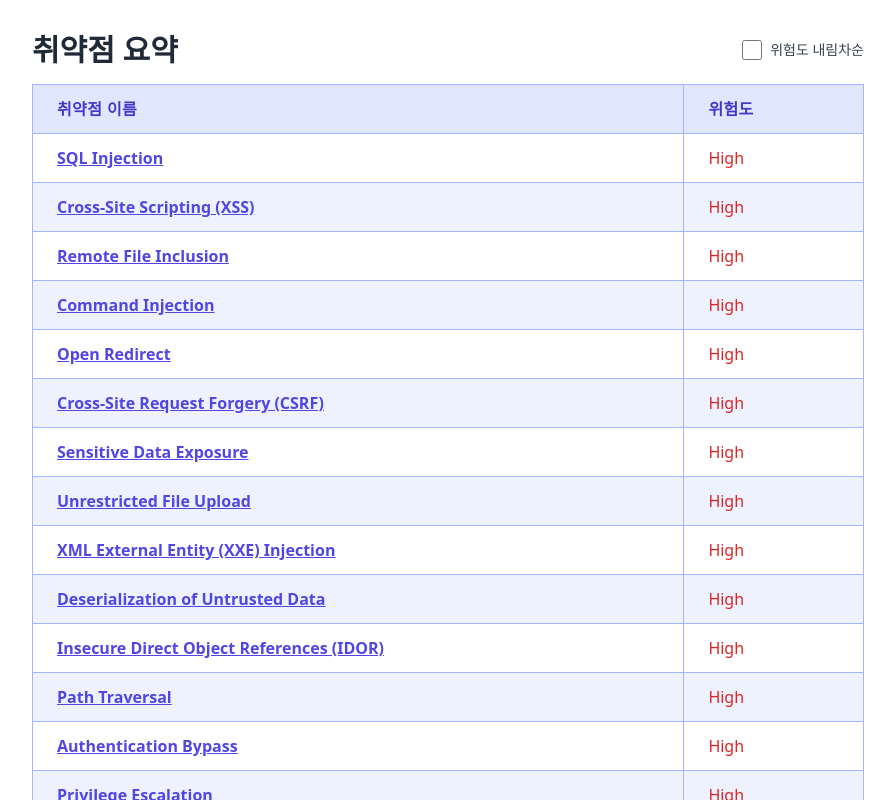
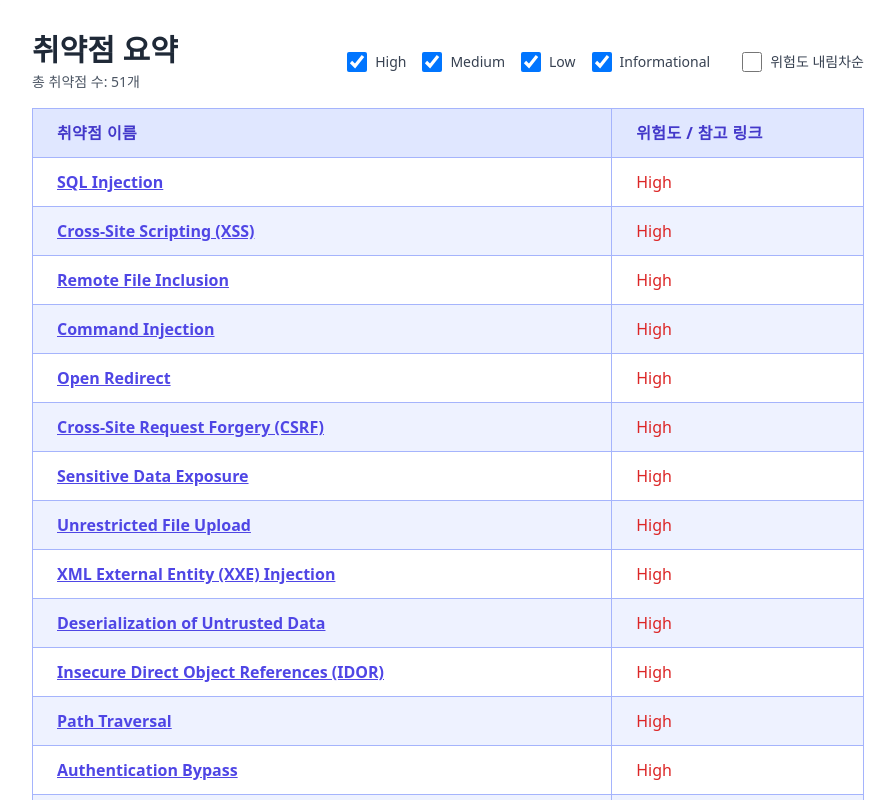
Before and after one commit to SecurePJT/zap_FrontEnd, a React (Create React App) app in the folder vuln-checker/: page /vulnerability-summary in a window 1280 px wide. Shown: the top 800 px of the page, without its empty margins (192-1087 px from the left). Built offline with nearby package versions, Linux system fonts and the light colour scheme.

Commit message:
14차 위험도 기준 추가/ 리스크 정도로 목록 필터링 추가/  위험도 갯수 추가

```diff
--- a/vuln-checker/src/pages/VulnerabilityList.jsx
+++ b/vuln-checker/src/pages/VulnerabilityList.jsx
@@ -75,7 +75,7 @@ export default function VulnerabilityList() {
     setResponseData(null);
 
     try {
-      let apiUrl = 'http://localhost:5000/api/scan';
+      let apiUrl = 'http://192.168.0.210:8088';
 
       const checkedTypes = Object.entries(scanSettings.types)
         .filter(([_, checked]) => checked)
@@ -92,8 +92,9 @@ export default function VulnerabilityList() {
         // SQL/XSS 체크 없을 때는 crawling, passive, active 모두 포함
         const options = [];
         if (scanSettings.crawling === 'O') options.push('crawl');
+        if (scanSettings.active === 'O') options.push('active');
         if (scanSettings.passive === 'O') options.push('passive');
-        if (scanSettings.active === 'O') options.push('active');
+
 
         if (options.length > 0) {
           apiUrl += '/' + options.join('-');
@@ -103,6 +104,7 @@ export default function VulnerabilityList() {
       const requestBody = { url: urlInput };
 
       const response = await axios.post(apiUrl, requestBody);
+      console.log(response)
       setResponseData(response.data);
     } catch (err) {
       setError('API 요청 실패: ' + (err.response?.data?.message || err.message));
--- a/vuln-checker/src/pages/VulnerabilitySummary.jsx
+++ b/vuln-checker/src/pages/VulnerabilitySummary.jsx
@@ -1,10 +1,17 @@
-//취약점 목록과 리스크 를 보여줌
-// VulnerabilitySummary.jsx
 import React, { useState } from 'react';
 import { Link, useLocation } from 'react-router-dom';
 
 export default function VulnerabilitySummary() {
   const location = useLocation();
+  const [sortOrder, setSortOrder] = useState('asc');
+
+  // 위험도 필터 상태 (초기값 모두 true)
+  const [riskFilters, setRiskFilters] = useState({
+    High: true,
+    Medium: true,
+    Low: true,
+    Informational: true,
+  });
 
   const exampleAlerts = [
     { risk: "High", name: "SQL Injection" },
@@ -56,49 +63,86 @@ export default function VulnerabilitySummary() {
     { risk: "Medium", name: "Clickjacking in iframe" },
     { risk: "Low", name: "Insecure Meta Refresh Tag" },
     { risk: "High", name: "Business Logic Vulnerability" },
-    { risk: "Medium", name: "WebSocket Vulnerability" }
+    { risk: "Medium", name: "WebSocket Vulnerability" },
+    { risk: "Informational", name: "Sample Informational Vulnerability" }
   ];
-
-  const [sortOrder, setSortOrder] = useState('asc');
 
   const alerts = location.state?.alerts && location.state.alerts.length > 0
     ? location.state.alerts
     : exampleAlerts;
 
-  const riskOrder = sortOrder === 'asc' ? ['High', 'Medium', 'Low'] : ['Low', 'Medium', 'High'];
+  // 위험도 순서 배열
+  const riskOrder = sortOrder === 'asc'
+    ? ['High', 'Medium', 'Low', 'Informational']
+    : ['Informational', 'Low', 'Medium', 'High'];
 
-  const sortedAlerts = [...alerts].sort((a, b) => {
-    return riskOrder.indexOf(a.risk) - riskOrder.indexOf(b.risk);
-  });
+  // 필터링 + 정렬된 알림 목록
+  const filteredAndSortedAlerts = [...alerts]
+    .filter(alert => riskFilters[alert.risk])  // 필터링
+    .sort((a, b) => riskOrder.indexOf(a.risk) - riskOrder.indexOf(b.risk));
 
-  const handleSortChange = () => {
-    setSortOrder((prev) => (prev === 'asc' ? 'desc' : 'asc'));
+  // 위험도 필터 토글 함수
+  const toggleRiskFilter = (risk) => {
+    setRiskFilters(prev => ({
+      ...prev,
+      [risk]: !prev[risk],
+    }));
+  };
+
+  const riskColorClass = (risk) => {
+    switch (risk) {
+      case 'High': return 'text-red-600';
+      case 'Medium': return 'text-yellow-600';
+      case 'Low': return 'text-green-600';
+      case 'Informational': return 'text-blue-600';
+      default: return 'text-gray-600';
+    }
   };
 
   return (
     <div className="max-w-4xl mx-auto p-8 bg-white rounded-lg shadow-lg">
-      <div className="flex items-center justify-between mb-4">
+      <div className="flex flex-col sm:flex-row items-start sm:items-center justify-between mb-4 space-y-3 sm:space-y-0">
+        <div>
           <h1 className="text-3xl font-extrabold text-gray-800">취약점 요약</h1>
-        <label className="flex items-center space-x-2">
+          <p className="text-sm text-gray-600 mt-1">총 취약점 수: {filteredAndSortedAlerts.length}개</p>
+        </div>
+
+        <div className="flex flex-wrap gap-4 items-center">
+          {/* 위험도 필터 체크박스 */}
+          {['High', 'Medium', 'Low', 'Informational'].map((risk) => (
+            <label key={risk} className="flex items-center space-x-2">
+              <input
+                type="checkbox"
+                checked={riskFilters[risk]}
+                onChange={() => toggleRiskFilter(risk)}
+                className="form-checkbox h-5 w-5 text-indigo-600"
+              />
+              <span className="text-sm text-gray-700">{risk}</span>
+            </label>
+          ))}
+
+          {/* 정렬 토글 */}
+          <label className="flex items-center space-x-2 ml-4">
             <input
               type="checkbox"
               checked={sortOrder === 'desc'}
-            onChange={handleSortChange}
+              onChange={() => setSortOrder(prev => (prev === 'asc' ? 'desc' : 'asc'))}
               className="form-checkbox h-5 w-5 text-indigo-600"
             />
             <span className="text-sm text-gray-700">위험도 내림차순</span>
           </label>
+        </div>
       </div>
 
       <table className="w-full table-auto border-collapse">
         <thead>
           <tr className="bg-indigo-100">
             <th className="border border-indigo-300 px-6 py-3 text-left text-indigo-700 uppercase tracking-wide">취약점 이름</th>
-            <th className="border border-indigo-300 px-6 py-3 text-left text-indigo-700 uppercase tracking-wide">위험도</th>
+            <th className="border border-indigo-300 px-6 py-3 text-left text-indigo-700 uppercase tracking-wide">위험도 / 참고 링크</th>
           </tr>
         </thead>
         <tbody>
-          {sortedAlerts.map((alert, index) => (
+          {filteredAndSortedAlerts.map((alert, index) => (
             <tr
               key={index}
               className={`hover:bg-indigo-50 ${index % 2 === 0 ? 'bg-white' : 'bg-indigo-50'}`}
@@ -112,18 +156,29 @@ export default function VulnerabilitySummary() {
                 </Link>
               </td>
               <td
-                className={`border border-indigo-300 px-6 py-3 font-medium ${
-                  alert.risk === 'High'
-                    ? 'text-red-600'
-                    : alert.risk === 'Medium'
-                    ? 'text-yellow-600'
-                    : 'text-green-600'
-                }`}
+                className={`border border-indigo-300 px-6 py-3 font-medium ${riskColorClass(alert.risk)}`}
               >
-                {alert.risk}
+                <div className="flex flex-col">
+                  <span>{alert.risk}</span>
+                  {alert.uri && (
+                    <a
+                      href={alert.uri}
+                      target="_blank"
+                      rel="noopener noreferrer"
+                      className="text-xs text-blue-600 underline mt-1"
+                    >
+                      참고 링크
+                    </a>
+                  )}
+                </div>
               </td>
             </tr>
           ))}
+          {filteredAndSortedAlerts.length === 0 && (
+            <tr>
+              <td colSpan={2} className="text-center py-6 text-gray-500">선택한 위험도에 해당하는 취약점이 없습니다.</td>
+            </tr>
+          )}
         </tbody>
       </table>
     </div>
```
Lines whose indentation alone changed are shown as unchanged.
